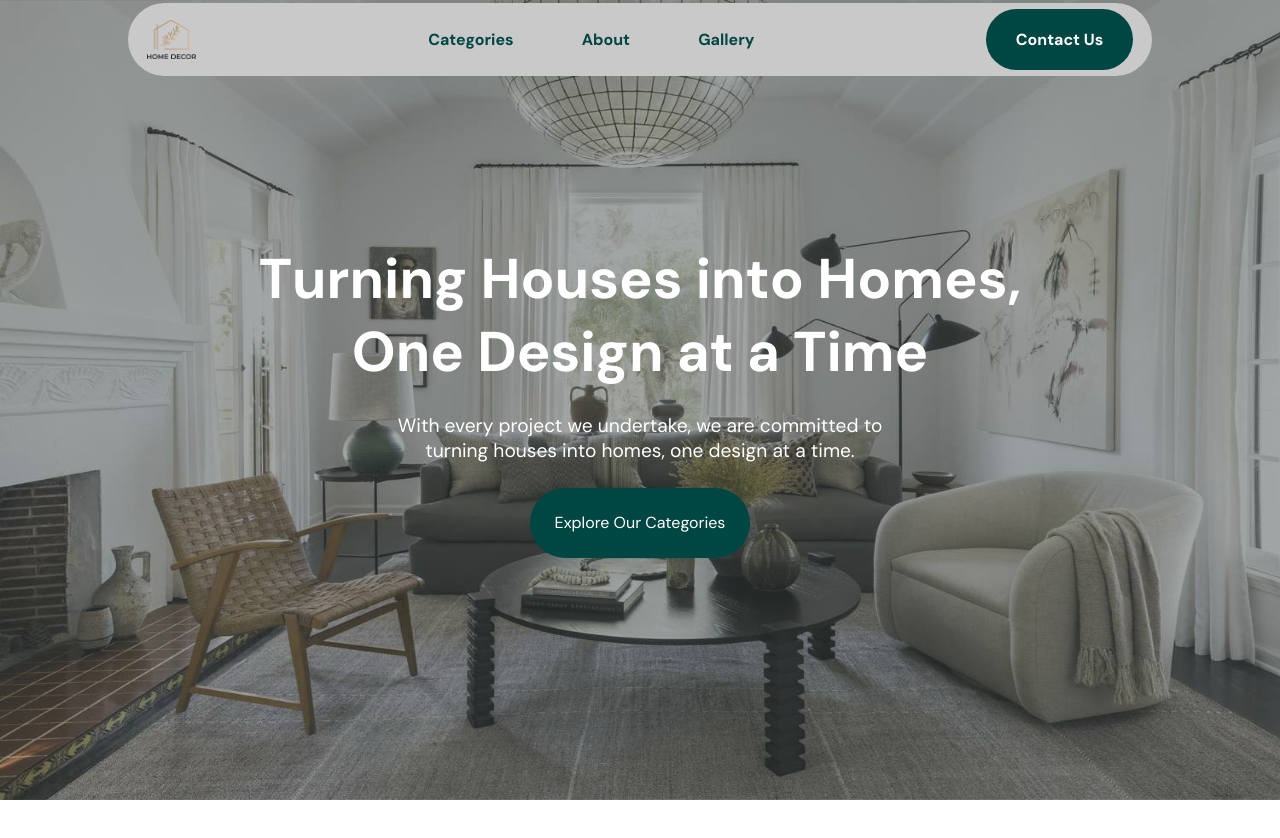
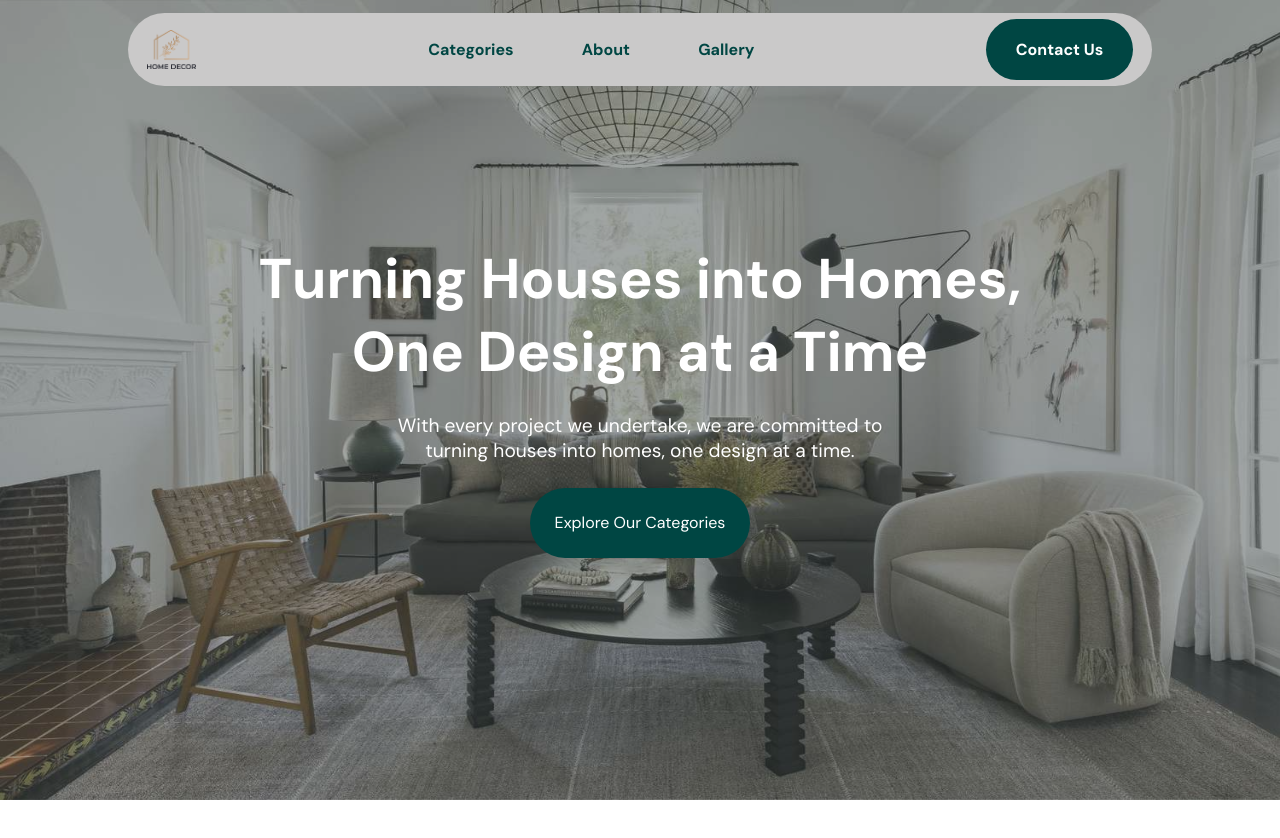
Before and after one commit to SFNTK/decoration, a Next.js app: page / in a window 1280 px wide. Shown: the top 838 px of the page. Built offline with nearby package versions, Linux system fonts and the light colour scheme.

Commit message:
Update navbar.css

```diff
--- a/src/app/component/navbar.css
+++ b/src/app/component/navbar.css
@@ -11,7 +11,7 @@
     align-items: center;
     justify-content: space-between;
     position: absolute;
-    top: 3px;
+    top: 13px;
     z-index: 3;
 }
 #list a{
```
